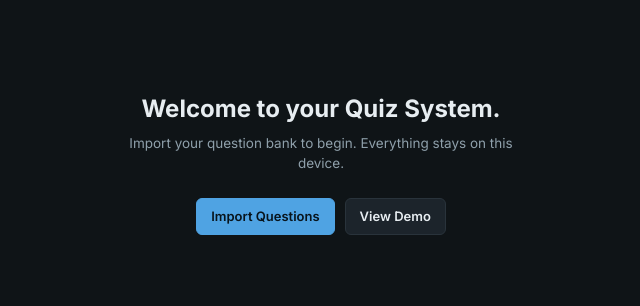
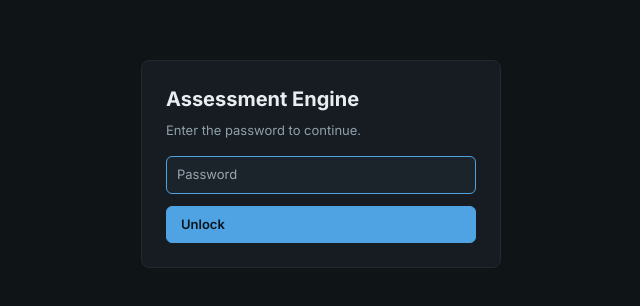
Before and after one commit to Aviral3501/assessment-engine-ts, a React (Vite) app: page / in a window 1280 px wide. Shown: the part 236-542 px from the top of the page, without its empty margins (319-959 px from the left). Built offline with nearby package versions, Linux system fonts and the light colour scheme.

Commit message:
pasword added

```diff
--- a/src/App.tsx
+++ b/src/App.tsx
@@ -21,6 +21,7 @@ import type {
   QuizSession,
 } from "@/types/attempt";
 import { enableDevToolsProtection } from "@/utils/devtoolsProtection";
+import { AuthGate } from "./components/AuthGate";
 
 export type PageKey =
   | "dashboard"
@@ -40,7 +41,7 @@ interface SessionResult {
   attempts: Attempt[];
 }
 
-export default function App() {
+export  function AppContent() {
   const [page, setPage] =
     useState<PageKey>("dashboard");
 
@@ -295,3 +296,11 @@ export default function App() {
     </div>
   );
 }
+
+export default function App() {
+  return (
+    <AuthGate>
+      <AppContent />
+    </AuthGate>
+  );
+}
--- /dev/null
+++ b/src/components/AuthGate.tsx
@@ -0,0 +1,80 @@
+import { FormEvent, useState } from "react";
+import {
+  isUnlocked,
+  unlock,
+} from "@/services/auth";
+
+export function AuthGate({
+  children,
+}: {
+  children: React.ReactNode;
+}) {
+  const [unlocked, setUnlocked] =
+    useState(isUnlocked());
+
+  const [password, setPassword] =
+    useState("");
+
+  const [error, setError] =
+    useState("");
+
+  function submit(
+    event: FormEvent
+  ) {
+    event.preventDefault();
+
+    if (unlock(password)) {
+      setUnlocked(true);
+      setPassword("");
+      setError("");
+      return;
+    }
+
+    setPassword("");
+    setError("Incorrect password.");
+  }
+
+  if (unlocked) {
+    return <>{children}</>;
+  }
+
+  return (
+    <div className="min-h-screen flex items-center justify-center">
+      <div className="card p-6 w-[360px]">
+        <div className="text-xl font-bold mb-2">
+          Assessment Engine
+        </div>
+
+        <div className="text-[13px] text-textMuted mb-4">
+          Enter the password to continue.
+        </div>
+
+        <form onSubmit={submit}>
+          <input
+            className="input w-full mb-3"
+            type="password"
+            value={password}
+            autoFocus
+            placeholder="Password"
+            onChange={(e) =>
+              setPassword(e.target.value)
+            }
+          />
+
+          {error && (
+            <div className="text-xs mb-3 text-red-400">
+              {error}
+            </div>
+          )}
+
+          <button
+            type="submit"
+            className="btn btn-primary w-full"
+          >
+            Unlock
+          </button>
+        </form>
+      </div>
+    </div>
+  );
+}
--- /dev/null
+++ b/src/services/auth.ts
@@ -0,0 +1,20 @@
+const AUTH_KEY = "assessment_engine_unlocked";
+
+const APP_PASSWORD = "Erenjeager@1234";
+
+export function isUnlocked(): boolean {
+  return localStorage.getItem(AUTH_KEY) === "true";
+}
+
+export function unlock(password: string): boolean {
+  if (password !== APP_PASSWORD) {
+    return false;
+  }
+
+  localStorage.setItem(AUTH_KEY, "true");
+  return true;
+}
+
+export function lock(): void {
+  localStorage.removeItem(AUTH_KEY);
+}
```
